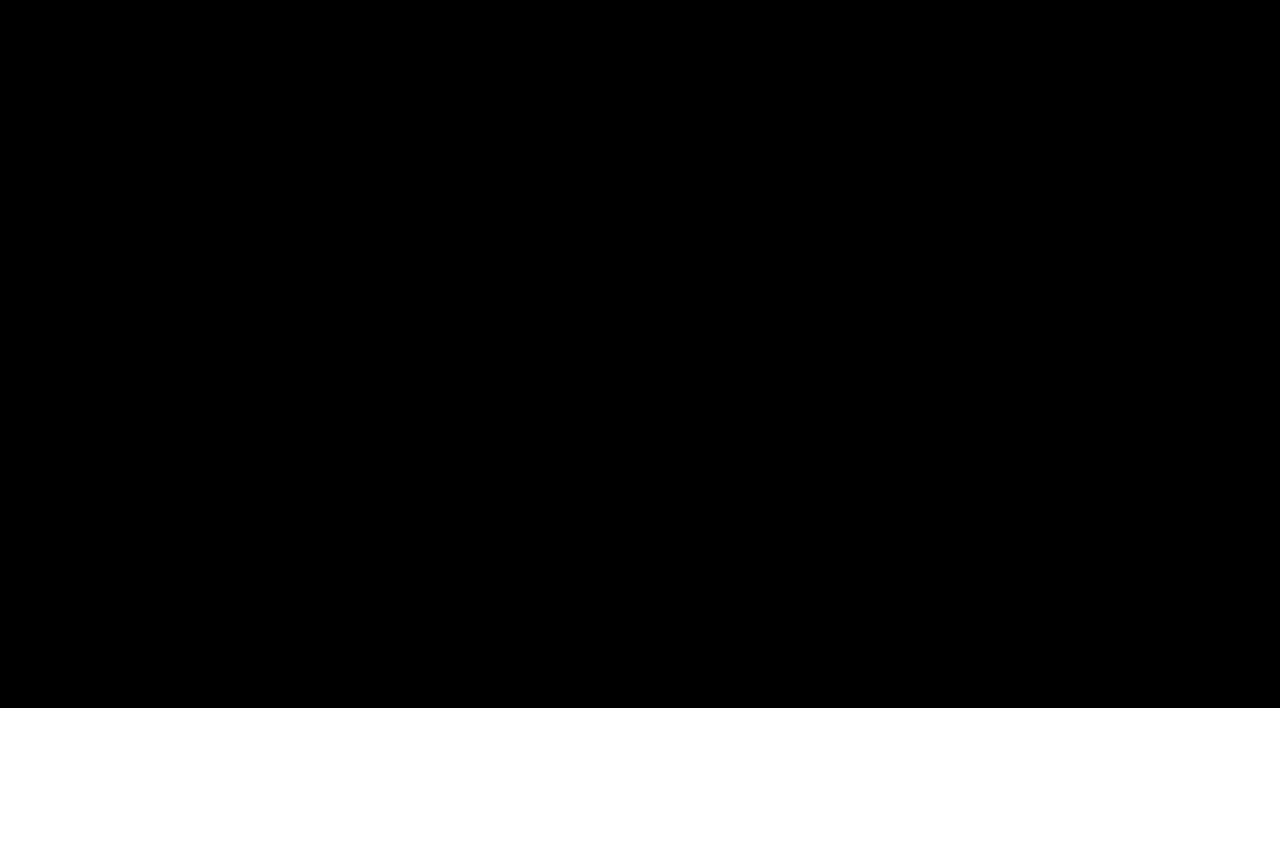
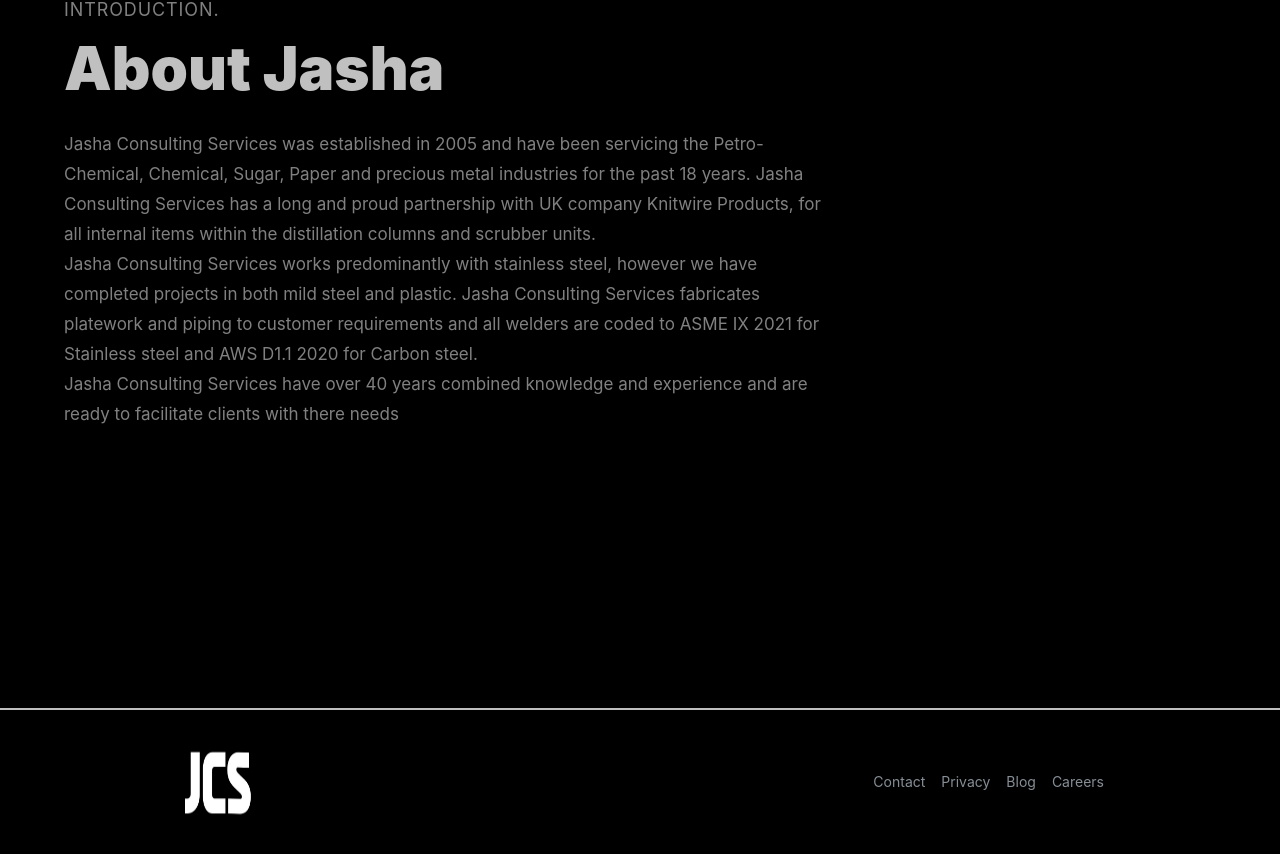
Before and after one commit to CodingDyl/JashaWeb, a React (Vite) app: page / in a window 1280 px wide. Shown: the part 892-1746 px from the top of the page. Before the commit the page ends 1600 px from the top, so only its background shows below. Built offline with nearby package versions, Linux system fonts and the light colour scheme.

Commit message:
about & footer

```diff
--- a/package.json
+++ b/package.json
@@ -11,6 +11,7 @@
   },
   "dependencies": {
     "@mantine/core": "^7.4.1",
+    "@tabler/icons-react": "^2.45.0",
     "framer-motion": "^10.18.0",
     "react": "^18.2.0",
     "react-dom": "^18.2.0",
--- /dev/null
+++ b/postcss.config.cjs
@@ -0,0 +1,14 @@
+module.exports = {
+    plugins: {
+      'postcss-preset-mantine': {},
+      'postcss-simple-vars': {
+        variables: {
+          'mantine-breakpoint-xs': '36em',
+          'mantine-breakpoint-sm': '48em',
+          'mantine-breakpoint-md': '62em',
+          'mantine-breakpoint-lg': '75em',
+          'mantine-breakpoint-xl': '88em',
+        },
+      },
+    },
+  };
--- a/src/App.jsx
+++ b/src/App.jsx
@@ -2,13 +2,19 @@
 import HomePage from "./components/HomePage"
 import { MantineProvider } from "@mantine/core"
 import '@mantine/core/styles.css';
+import About from "./components/About";
+import { Footer } from "./components/Footer/Footer";
 
 function App() {
 
   return (
     <MantineProvider>
     <BrowserRouter>
+    <div className="z-0 bg-primary text-white">
       <HomePage />
+      <About />
+      <Footer />
+    </div>
     </BrowserRouter>
     </MantineProvider>
   )
--- /dev/null
+++ b/src/components/About.jsx
@@ -0,0 +1,38 @@
+import React from 'react'
+import { motion } from 'framer-motion'
+import { styles } from '../styles';
+import { staggerContainer, fadeIn, textVariant } from '../utils/motion'
+
+const About = () => {
+  return (
+    <motion.section
+        variants={staggerContainer()}
+        initial='hidden'
+        whileInView='show'
+        viewport={{once: true, amount: 0.25}}
+        className={`${styles.padding} max-w-7xl mx-auto relative z-0 min-h-screen`}
+    >
+
+        <span id='#about'>
+            &nbsp;
+        </span>
+
+        <motion.div variants={textVariant}>
+            <p className={styles.sectionSubText}>Introduction.</p>
+            <h2 className={styles.sectionHeadText}>About Jasha</h2>
+          </motion.div>
+          <motion.p variants={fadeIn("", "", 0.1, 1)} className="mt-4 text-secondary text-[17px] max-w-3xl leading-[30px]">
+          Jasha Consulting Services was established in 2005 and have been servicing the Petro-Chemical, Chemical, Sugar, Paper and precious metal industries for the past 18 years.  Jasha Consulting Services has a long and proud partnership with UK company Knitwire Products, for all internal items within the distillation columns and scrubber units. <br></br>
+
+ Jasha Consulting Services works predominantly with stainless steel, however we have completed projects in both mild steel and plastic.  Jasha Consulting Services fabricates platework and piping to customer requirements and all welders are coded to ASME IX 2021 for Stainless steel and AWS D1.1 2020 for Carbon steel.<br></br>
+
+ Jasha Consulting Services have over 40 years combined knowledge and experience and are ready to facilitate clients with there needs
+          </motion.p>
+
+
+
+    </motion.section>
+  )
+}
+
+export default About
--- /dev/null
+++ b/src/components/Footer/Footer.jsx
@@ -0,0 +1,33 @@
+import { Container, Group, Anchor } from '@mantine/core';
+import { logo_bg } from '../../assets';
+import classes from './Footer.module.css';
+
+const links = [
+  { link: '#', label: 'Contact' },
+  { link: '#', label: 'Privacy' },
+  { link: '#', label: 'Blog' },
+  { link: '#', label: 'Careers' },
+];
+
+export function Footer() {
+  const items = links.map((link) => (
+    <Anchor
+      c="dimmed"
+      key={link.label}
+      href={link.link}
+      onClick={(event) => event.preventDefault()}
+      size="sm"
+    >
+      {link.label}
+    </Anchor>
+  ));
+
+  return (
+    <div className={classes.footer}>
+      <Container className={classes.inner}>
+        <img src={logo_bg} alt='logo' size={5} className='w-20 h-20' />
+        <Group className={classes.links}>{items}</Group>
+      </Container>
+    </div>
+  );
+}
--- /dev/null
+++ b/src/components/Footer/Footer.module.css
@@ -0,0 +1,22 @@
+.footer {
+    margin-top: rem(120px);
+    border-top: 2px solid #C0C0C0;
+  }
+
+  .inner {
+    display: flex;
+    justify-content: space-between;
+    align-items: center;
+    padding-top: var(--mantine-spacing-xl);
+    padding-bottom: var(--mantine-spacing-xl);
+
+    @media (max-width: '36em') {
+      flex-direction: column;
+    }
+  }
+
+  .links {
+    @media (max-width: '36em') {
+      margin-top: var(--mantine-spacing-md);
+    }
+  }
--- a/src/components/HomePage.jsx
+++ b/src/components/HomePage.jsx
@@ -73,8 +73,6 @@
         </a>
       </div>
     </section>
-
-    <section className='min-h-screen bg-black'></section>
     </>
   )
 }
--- a/src/constants/index.js
+++ b/src/constants/index.js
@@ -13,4 +13,64 @@
     },
 ];
 
-export {navLinks};
+const footerLinks = [
+    {
+        title: "About",
+        links: [
+            { label: "Who we are", link: "#about" },
+            { label: "Certificate", link: "#forms" },
+            { label: "Contact", link: "#contact" },
+            { label: "FAQ", link: '#faq'}
+        ]
+    },
+    {
+        title: "Declarations",
+        links: [ {
+            label: "Complaints, appeals and disputes",
+            link: "#complaints"
+        },
+        {
+            label: "Impartiality Statement",
+            link: "#impartiality"
+        },
+        {
+            label: "B-BBEE Consulting",
+            link: "#faq"
+        },
+        {
+            label: "B-BBEE Certificate",
+            link: "#forms"
+        },
+        {
+          label: "Accreditation",
+          link: "#accredidation"
+        },
+        {
+          label: "Youth Employment Service",
+          link: "#faq"
+        },
+    ]
+    },
+    {
+        title: "Information",
+        links: [ {
+            label: "Verification Approach",
+            link: "#verification"
+        },
+        {
+            label: "Complaints",
+            link: "#complaints"
+        },
+        {
+            label: "Accreditation",
+            link: "#accreditation"
+        },
+        {
+            label: "BEE Directory",
+            link: "https://cloud.procureactiv.co.za/procurement/suppliers/advanced-search"
+        }
+    ]
+    }
+];
+
+export {navLinks, footerLinks};
--- a/src/styles.js
+++ b/src/styles.js
@@ -9,7 +9,7 @@
       "text-secondary font-medium lg:text-[30px] sm:text-[26px] xs:text-[20px] text-[16px] lg:leading-[40px]",
 
     sectionHeadText:
-      "text-primary font-black md:text-[60px] sm:text-[50px] xs:text-[40px] text-[30px]",
+      "text-tertiary font-black md:text-[60px] sm:text-[50px] xs:text-[40px] text-[30px]",
     sectionHeadTextContact:
         "text-white-100 font-black md:text-[60px] sm:text-[50px] xs:text-[40px] text-[30px]",
     sectionSubText:
```
Also changed, not shown: 1 other file (tests, documents, lock files or other folders).
